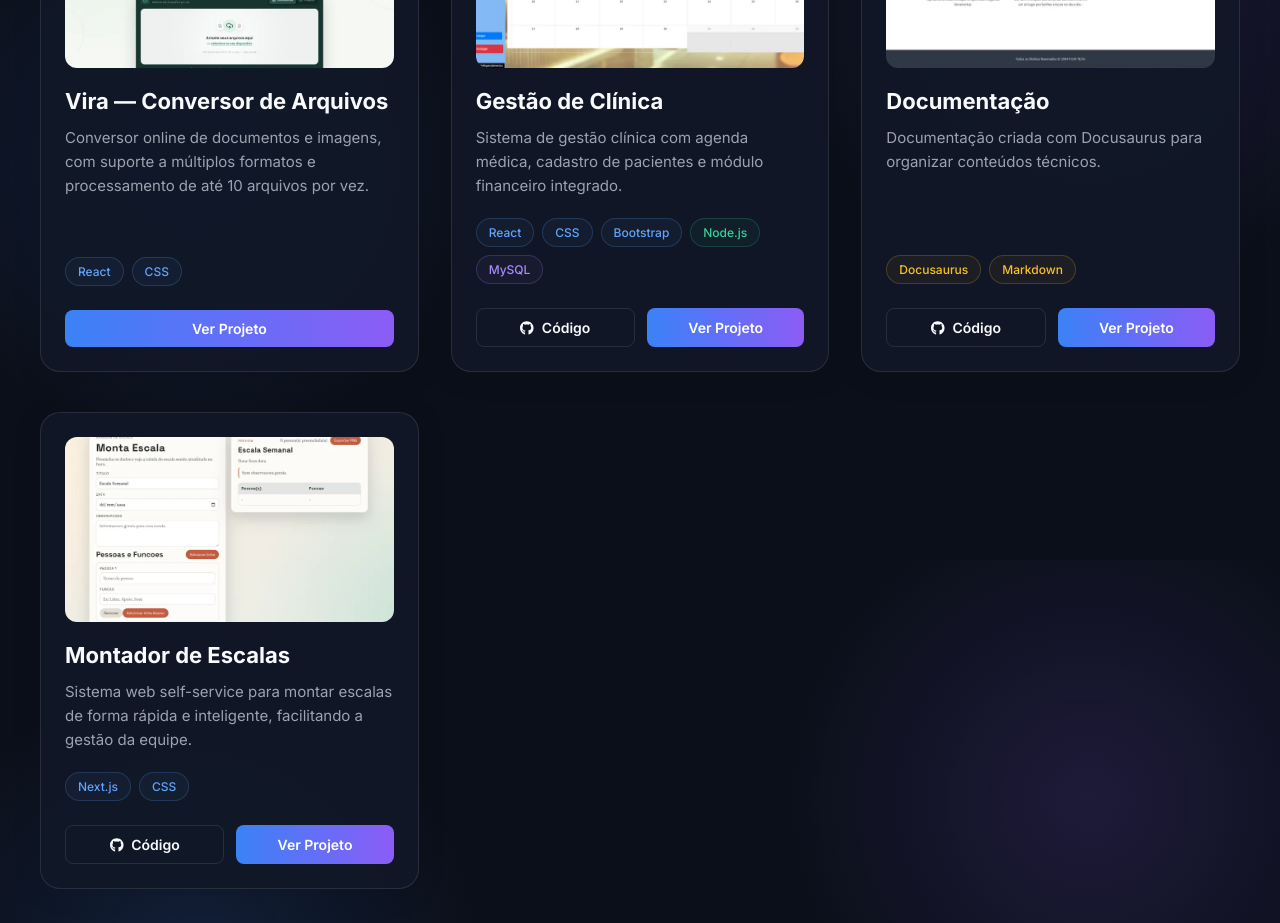
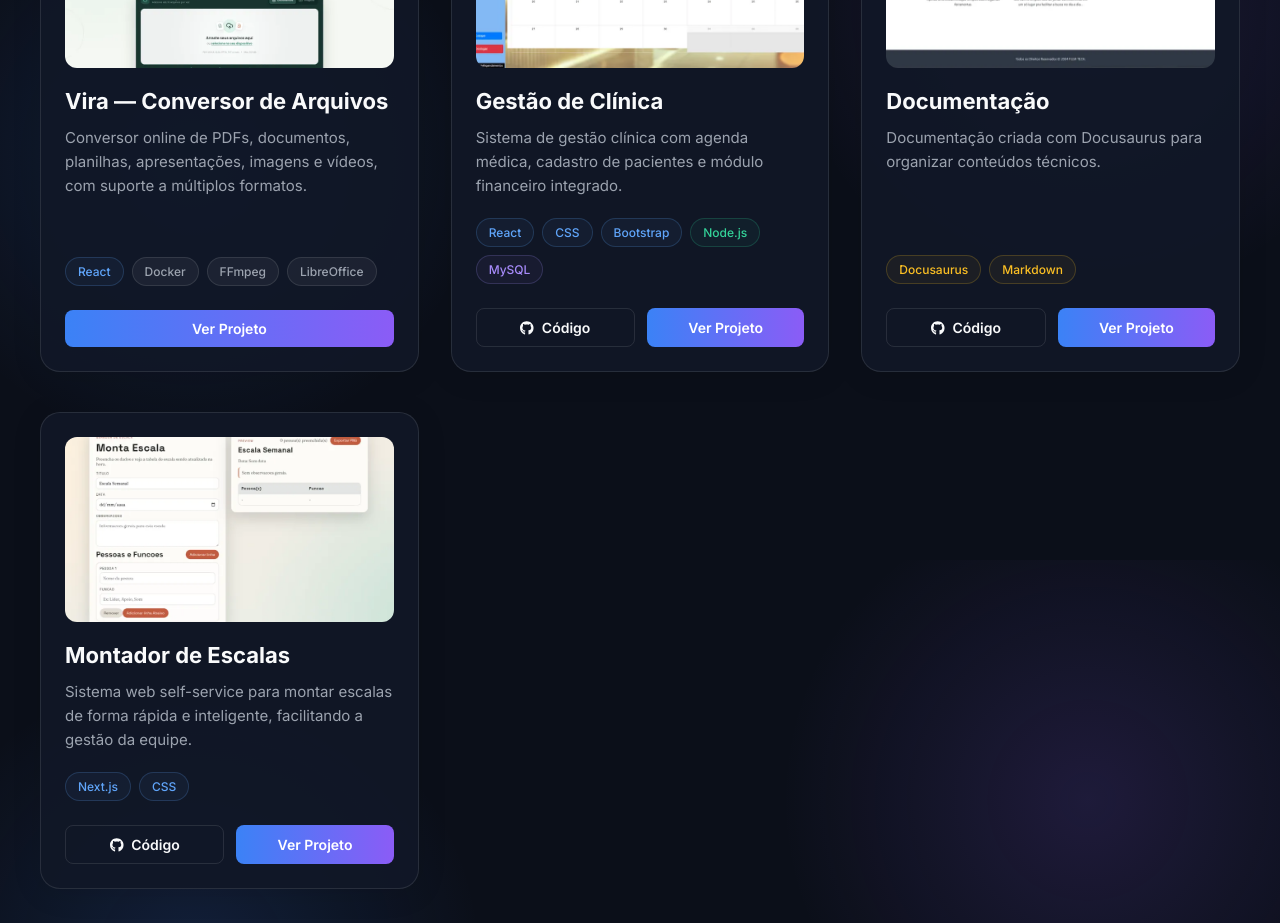
Before and after one commit to Pedroxbr16/portfolio, a React (Create React App) app: page / in a window 1280 px wide. Shown: the part 1840-2763 px from the top of the page. Built offline with nearby package versions, Linux system fonts and the light colour scheme; no server answers.

Commit message:
muda descrição do Vira

```diff
--- a/src/App.js
+++ b/src/App.js
@@ -33,11 +33,11 @@ const techIcons = [
 const projects = [
   {
     title: 'Vira — Conversor de Arquivos',
-    description: 'Conversor online de documentos e imagens, com suporte a múltiplos formatos e processamento de até 10 arquivos por vez.',
+    description: 'Conversor online de PDFs, documentos, planilhas, apresentações, imagens e vídeos, com suporte a múltiplos formatos.',
     code: '#',
     demo: 'https://conversor.pedrojusto.com.br',
     image: '/conversor.webp',
-    tags: ['React', 'CSS']
+    tags: ['React', 'Docker', 'FFmpeg', 'LibreOffice']
   },
   {
     title: 'Gestão de Clínica',
```
